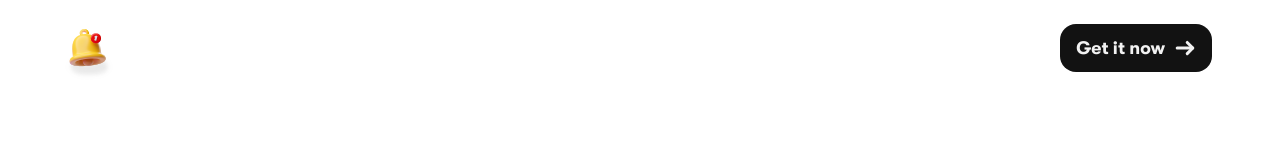
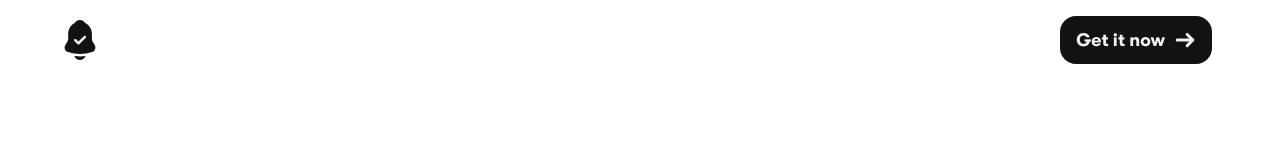
Before and after one commit to notgirish/remindify-website, a React (Create React App) app: page / in a window 1280 px wide. Shown: the top 149 px of the page. Built offline with nearby package versions, Linux system fonts and the light colour scheme.

Commit message:
updated the logo

```diff
--- a/src/components/Header.js
+++ b/src/components/Header.js
@@ -1,12 +1,13 @@
 import React from 'react'
 import ArrowRightSVG from '../assets/ArrowRightSVG'
 import { Link } from 'react-router-dom'
+import logo from '../assets/logo-flat.svg'
 
 export default function HeaderNav() {
     return (
         <nav className='fixed z-10 h-24 w-full bg-white'>
             <div className='container flex justify-between items-center px-4 py-4'>
-                <Link to="/"><img src={require('../assets/logo.png')} alt='remify logo' className='w-16'/></Link>
+                <Link to="/"><img src={logo} alt='remify logo' className='w-12'/></Link>
                 <div className='bg-secondary text-primary flex items-center px-4 rounded-2xl mr-3'>
                     <a href="https://play.google.com/store/apps/details?id=com.puzolve.remify" target="_blank" rel="noreferrer" className='flex h-12 w-max items-center font-bold text-lg'>Get it now &nbsp;</a>
                     <ArrowRightSVG width={22} height={22} />
```
Also changed, not shown: src/assets/logo-flat.svg (added), src/assets/logo.png (deleted).
